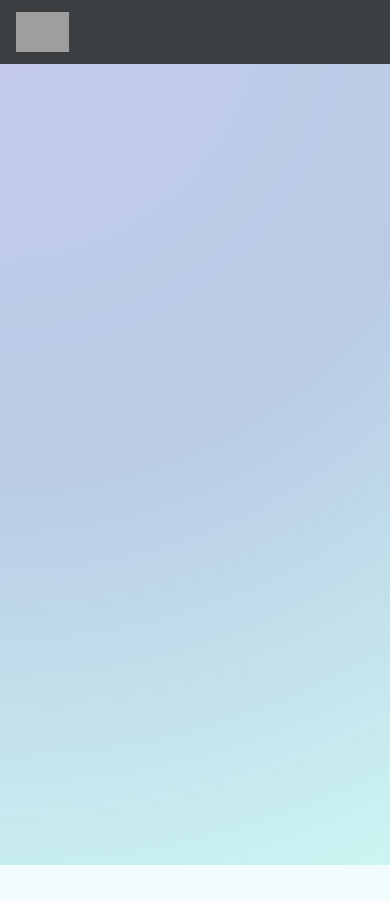
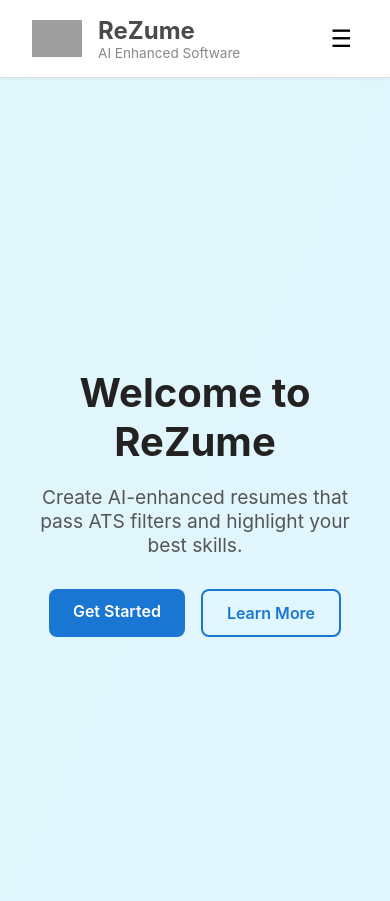
Before and after one commit to bellaffelipe/COMP-380_Group_Project, a React (Create React App) app in the folder frontend/login-signup/: page / in a window 390 px wide. Before the commit the page ends 865 px from the top, so only its background shows below. Built offline with nearby package versions, Linux system fonts and the light colour scheme; no server answers; grey boxes are pictures that could not be loaded.

Commit message:
Build responsive navbar and landing page layout

```diff
--- a/frontend/login-signup/src/App.js
+++ b/frontend/login-signup/src/App.js
@@ -1,30 +1,29 @@
 // src/App.js
 import React from 'react';
-import { Routes, Route, Navigate } from 'react-router-dom';
+import { Routes, Route, Navigate, useLocation } from 'react-router-dom';
 
 import LoginSignup from './Components/LoginSignup/LoginSignup';
 import LoginOnly   from './Components/LoginOnly/LoginOnly';
 import Homepage    from './Components/Homepage/Homepage';
 import ForgotPassword    from './Components/ForgotPassword/ForgotPassword';
 import LandingPage    from './Components/LandingPage/LandingPage';
+import Navbar from "./Components/NavBar/Navbar.jsx";
+
 
 function App() {
+  const location = useLocation();
+  const hideNavbarOn = ["/login", "/signup"];
   return (
+    <>
+      <Navbar/>
       <Routes>
         <Route path="/" element={<LandingPage />} />
-
-      {/* 2) Sign-Up page (fields + “Login” button) */}
-      <Route path="/signup" element={<LoginSignup />} />
-
-      {/* 3) Separate login-only page (enter credentials here) */}
-      <Route path="/login" element={<LoginOnly />} />
-
-      {/* 4) Home (after they’ve successfully logged in) */}
-      <Route path="/home" element={<Homepage />} />
-
-      {/* 5) Anything else → redirect to “/signup” */}
-      <Route path="*" element={<Navigate to="/signup" replace />} />
-    </Routes>
+        <Route path="/signup" element={<LoginSignup />} />
+        <Route path="/login" element={<LoginOnly />} />
+        <Route path="/home" element={<Homepage />} />
+        <Route path="*" element={<Navigate to="/signup" replace />} />
+      </Routes>
+    </>
   );
 }
 
--- /dev/null
+++ b/frontend/login-signup/src/Components/LandingPage/LandingPage.css
@@ -0,0 +1,58 @@
+.landing-container {
+  height: 90vh;
+  display: flex;
+  align-items: center;
+  justify-content: center;
+  background: linear-gradient(to bottom right, #e0f7fa, #e1f5fe);
+  text-align: center;
+  padding: 2rem;
+}
+
+.landing-hero h1 {
+  font-size: 2.5rem;
+  color: #222;
+  margin-bottom: 1rem;
+}
+
+.landing-hero p {
+  font-size: 1.2rem;
+  color: #555;
+  margin-bottom: 2rem;
+  max-width: 600px;
+  margin-left: auto;
+  margin-right: auto;
+}
+
+.landing-buttons {
+  display: flex;
+  gap: 1rem;
+  justify-content: center;
+  flex-wrap: wrap;
+}
+
+.btn {
+  padding: 0.75rem 1.5rem;
+  border-radius: 8px;
+  text-decoration: none;
+  font-weight: 600;
+  transition: background 0.3s ease;
+}
+
+.primary {
+  background-color: #1976d2;
+  color: white;
+}
+
+.primary:hover {
+  background-color: #0d47a1;
+}
+
+.secondary {
+  background-color: transparent;
+  border: 2px solid #1976d2;
+  color: #1976d2;
+}
+
+.secondary:hover {
+  background-color: #e3f2fd;
+}
--- a/frontend/login-signup/src/Components/LandingPage/LandingPage.jsx
+++ b/frontend/login-signup/src/Components/LandingPage/LandingPage.jsx
@@ -1,25 +1,26 @@
-import React from 'react';
-import { Link } from 'react-router-dom';
-//import './LandingPage.css'; // Optional: style as you want
+import React from "react";
+import "./LandingPage.css";
 
-export default function LandingPage() {
+const LandingPage = () => {
   return (
-    <>
-      <header className="site-banner">
-        <div className="banner-content">
-          <img src="/logo.png" alt="Logo" className="banner-logo" />
-          <nav className="banner-nav">
-            <ul>
-              <li><Link to="/signup">Sign Up</Link></li>
-              <li><Link to="/login">Login</Link></li>
-            </ul>
-          </nav>
+    <div className="landing-container">
+      <div className="landing-hero">
+        <h1>Welcome to ReZume</h1>
+        <p>
+          Create AI-enhanced resumes that pass ATS filters and highlight your
+          best skills.
+        </p>
+        <div className="landing-buttons">
+          <a href="/signup" className="btn primary">
+            Get Started
+          </a>
+          <a href="/about" className="btn secondary">
+            Learn More
+          </a>
         </div>
-      </header>
+      </div>
+    </div>
+  );
+};
 
-      <div className="landing-container">
-        <h1>Welcome to Our App!</h1>
-      </div>
-    </>
-  );
-}
+export default LandingPage;
--- /dev/null
+++ b/frontend/login-signup/src/Components/NavBar/Navbar.css
@@ -0,0 +1,145 @@
+/* Base layout */
+.navbar {
+  display: flex;
+  align-items: center;
+  justify-content: space-between;
+  background-color: #fff;
+  padding: 1rem 2rem;
+  box-shadow: 0 2px 4px rgba(0, 0, 0, 0.05);
+  position: sticky;
+  top: 0;
+  z-index: 1000;
+}
+
+.navbar-left {
+  display: flex;
+  align-items: center;
+  gap: 1rem;
+}
+
+.logo {
+  width: 50px;
+  height: auto;
+}
+
+.brand-text h1 {
+  margin: 0;
+  font-size: 1.5rem;
+  color: #4a4a4a;
+}
+
+.brand-text p {
+  margin: 0;
+  font-size: 0.85rem;
+  color: #888;
+}
+
+/* Navigation links */
+.navbar-right {
+  display: flex;
+  align-items: center;
+  gap: 1.5rem;
+  transition: max-height 0.3s ease-in-out;
+}
+
+.navbar-right a,
+.dropbtn,
+.search-icon {
+  text-decoration: none;
+  color: #333;
+  font-weight: 500;
+  background: none;
+  border: none;
+  cursor: pointer;
+  font-size: 1rem;
+}
+
+.navbar-right a:hover,
+.dropbtn:hover {
+  color: #0077cc;
+}
+
+.search-icon {
+  font-size: 1.1rem;
+}
+
+/* Dropdown */
+.dropdown {
+  position: relative;
+}
+
+.dropdown-content {
+  position: absolute;
+  top: 100%;
+  left: 0;
+  background: white;
+  min-width: 160px;
+  display: none;
+  flex-direction: column;
+  box-shadow: 0 2px 6px rgba(0, 0, 0, 0.1);
+  opacity: 0;
+  transform: translateY(10px);
+  transition: opacity 0.25s ease, transform 0.25s ease;
+  z-index: 1001;
+}
+
+.dropdown:hover .dropdown-content {
+  display: flex;
+  opacity: 1;
+  transform: translateY(0);
+}
+
+.dropdown-content a {
+  padding: 0.5rem 1rem;
+  color: #333;
+  text-decoration: none;
+}
+
+.dropdown-content a:hover {
+  background-color: #f0f0f0;
+}
+
+/* Hamburger for mobile */
+.hamburger {
+  display: none;
+  font-size: 1.5rem;
+  background: none;
+  border: none;
+  cursor: pointer;
+}
+
+/* Responsive design */
+@media (max-width: 768px) {
+  .hamburger {
+    display: block;
+  }
+
+  .navbar-right {
+    flex-direction: column;
+    background: white;
+    position: absolute;
+    top: 100%;
+    right: 0;
+    width: 100%;
+    max-height: 0;
+    overflow: hidden;
+    border-top: 1px solid #ddd;
+  }
+
+  .navbar-right.open {
+    max-height: 500px;
+    padding: 1rem 2rem;
+  }
+
+  .dropdown:hover .dropdown-content {
+    position: static;
+    transform: none;
+    opacity: 1;
+    display: flex;
+    box-shadow: none;
+  }
+
+  .dropdown-content a {
+    padding-left: 0;
+  }
+}
--- /dev/null
+++ b/frontend/login-signup/src/Components/NavBar/Navbar.jsx
@@ -0,0 +1,55 @@
+import React, { useState } from "react";
+import { Link } from "react-router-dom";
+import "./Navbar.css";
+
+const Navbar = () => {
+  const [isMobileMenuOpen, setMobileMenuOpen] = useState(false);
+
+  return (
+    <header className="navbar">
+      <div className="navbar-left">
+        <img src="/logo.png" alt="Logo" className="logo" />
+        <div className="brand-text">
+          <h1>ReZume</h1>
+          <p>AI Enhanced Software</p>
+        </div>
+      </div>
+
+      <button
+        className="hamburger"
+        onClick={() => setMobileMenuOpen(!isMobileMenuOpen)}
+      >
+        ☰
+      </button>
+
+      <nav className={`navbar-right ${isMobileMenuOpen ? "open" : ""}`}>
+        <Link to="/">Home</Link>
+
+        <div className="dropdown">
+          <button className="dropbtn">Book Online ▾</button>
+          <div className="dropdown-content">
+            <Link to="/signup">Sign Up</Link>
+            <Link to="/login">Login</Link>
+          </div>
+        </div>
+
+        <div className="dropdown">
+          <button className="dropbtn">Menu ▾</button>
+          <div className="dropdown-content">
+            <Link to="/home">Dashboard</Link>
+          </div>
+        </div>
+
+        <Link to="/shop">Shop</Link>
+        <Link to="/about">About</Link>
+        <Link to="/blog">Blog</Link>
+
+        <button className="search-icon" aria-label="Search">
+          🔍
+        </button>
+      </nav>
+    </header>
+  );
+};
+
+export default Navbar;
```
Also changed, not shown: 1 other file (tests, documents, lock files or other folders).
